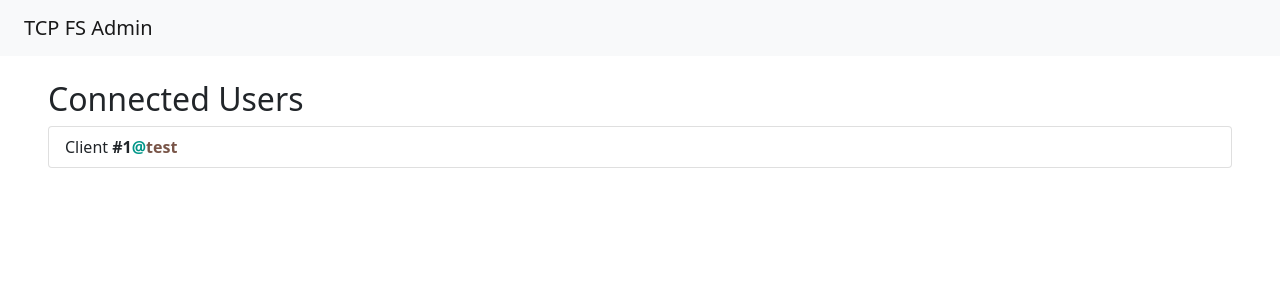
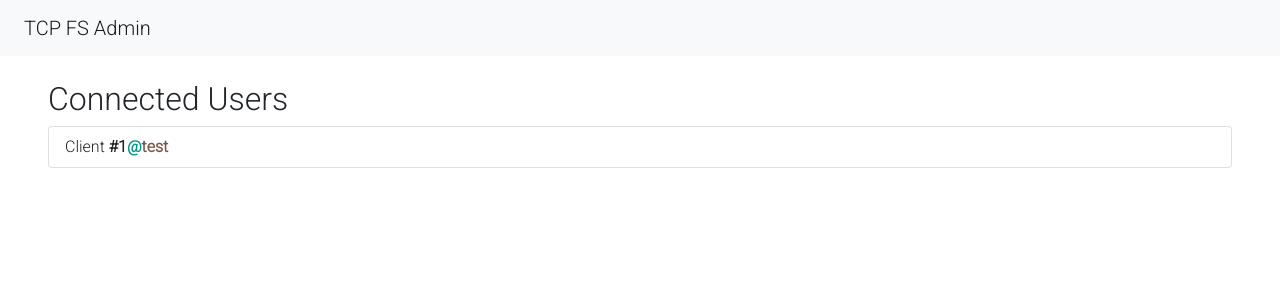
Before and after one commit to tobiasbriones/ep-file-system, a Vue app in the folder admin/: page / in a window 1280 px wide. Shown: the top 300 px of the page. Built offline with nearby package versions, Linux system fonts and the light colour scheme.

Commit message:
Set font to Roboto

```diff
--- a/admin/public/index.html
+++ b/admin/public/index.html
@@ -4,12 +4,20 @@
     <meta charset="utf-8">
     <meta http-equiv="X-UA-Compatible" content="IE=edge">
     <meta name="viewport" content="width=device-width,initial-scale=1.0">
+    <link rel="preconnect" href="https://fonts.googleapis.com">
+    <link rel="preconnect" href="https://fonts.gstatic.com" crossorigin>
+    <link
+      href="https://fonts.googleapis.com/css2?family=Roboto:wght@300&display=swap"
+      rel="stylesheet"
+    >
     <link rel="icon" href="<%= BASE_URL %>favicon.ico">
     <title><%= htmlWebpackPlugin.options.title %></title>
   </head>
   <body>
     <noscript>
-      <strong>We're sorry but <%= htmlWebpackPlugin.options.title %> doesn't work properly without JavaScript enabled. Please enable it to continue.</strong>
+      <strong>We're sorry but <%= htmlWebpackPlugin.options.title %> doesn't
+              work properly without JavaScript enabled. Please enable it to
+              continue.</strong>
     </noscript>
     <div id="app"></div>
     <!-- built files will be auto injected -->
--- /dev/null
+++ b/admin/src/main.css
@@ -0,0 +1,7 @@
+/* Copyright (c) 2022 Tobias Briones. All rights reserved. */
+/* SPDX-License-Identifier: BSD-3-Clause */
+/* This file is part of https://github.com/tobiasbriones/ep-tcp-file-system */
+
+* {
+  font-family: 'Roboto', sans-serif;
+}
--- a/admin/src/main.js
+++ b/admin/src/main.js
@@ -1,5 +1,6 @@
 import 'bootstrap';
 import 'bootstrap/dist/css/bootstrap.min.css';
+import './main.css'
 import { createApp } from 'vue';
 import App from './App.vue';
 
```
